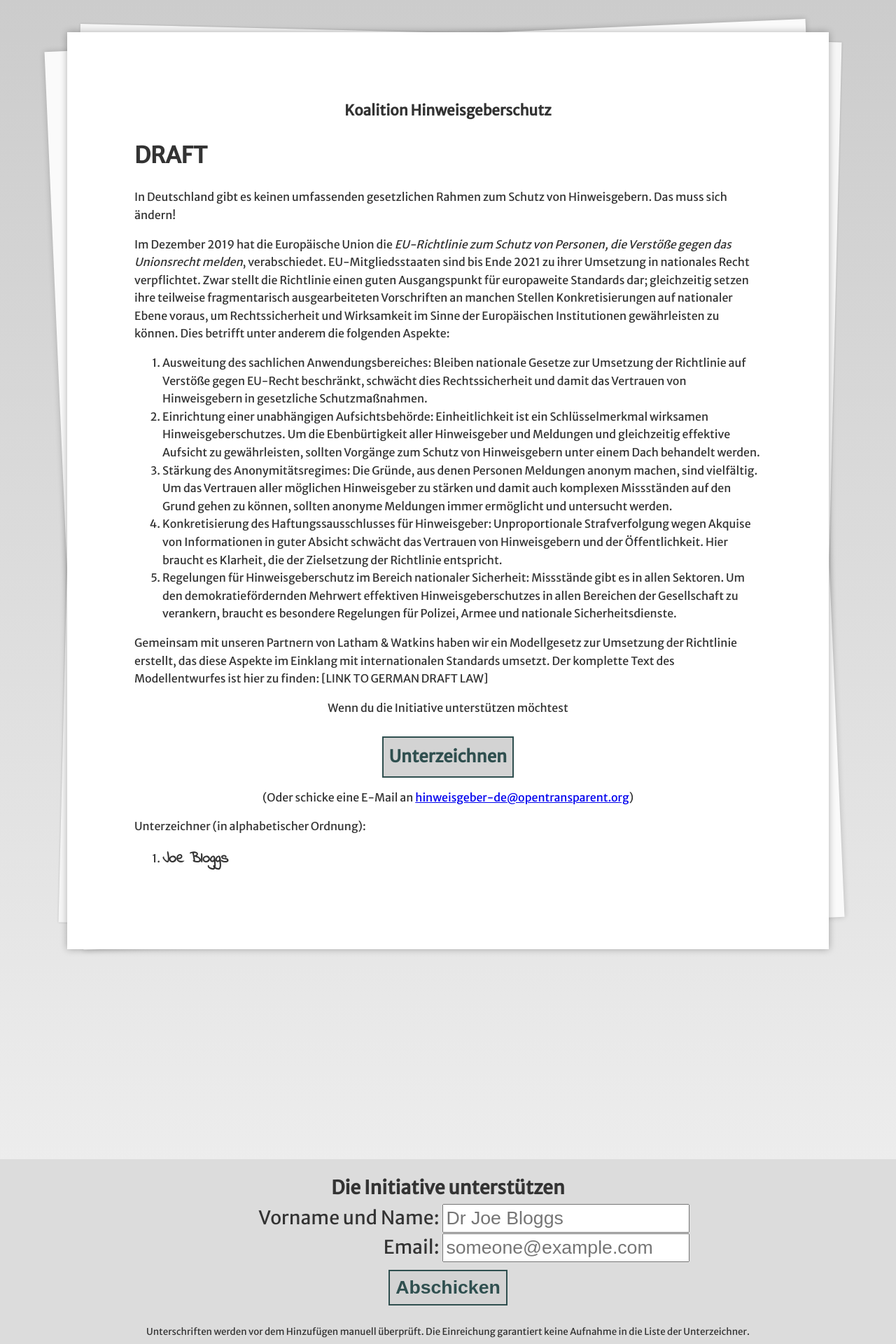
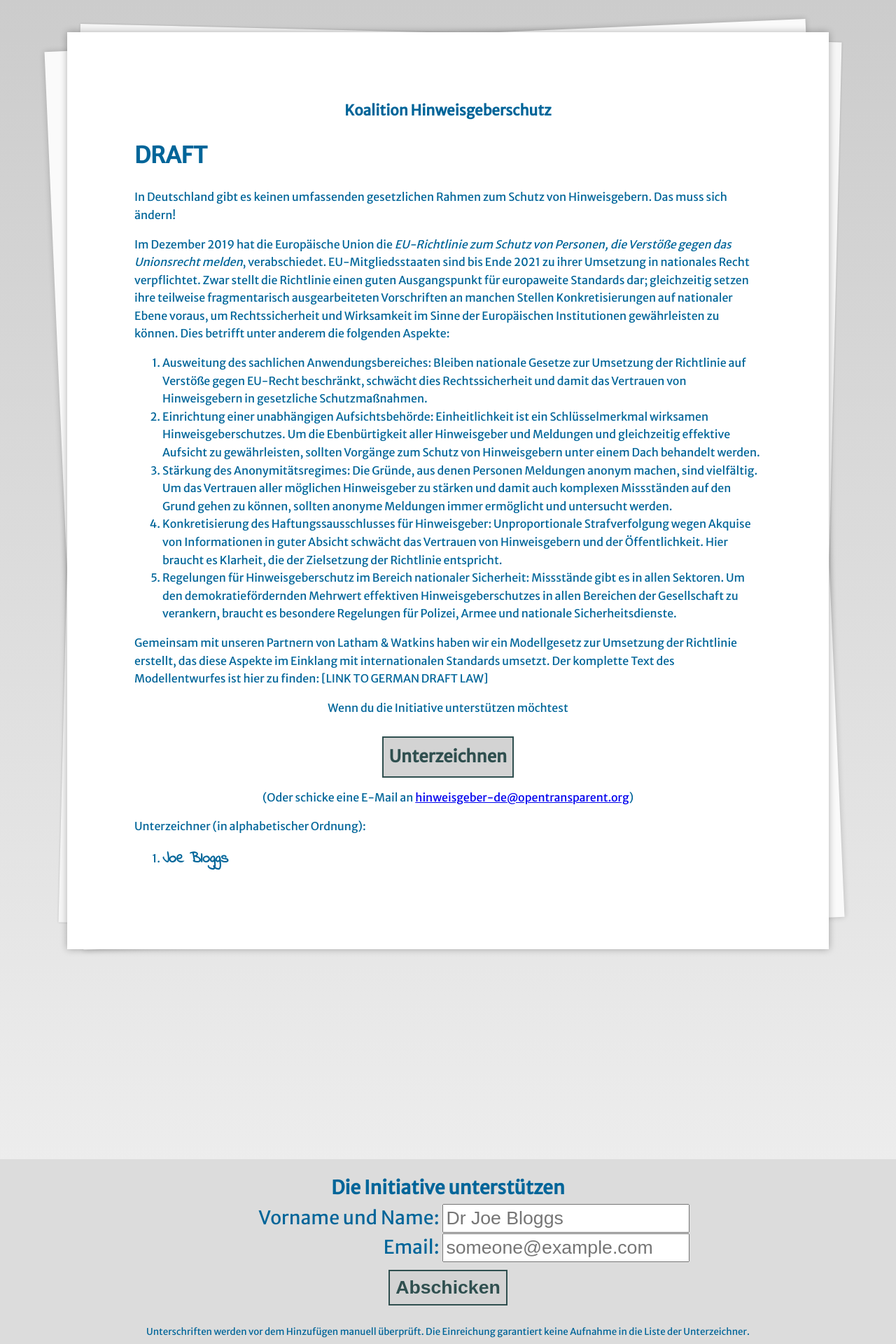
Before and after one commit to opentransparent/hinweisgeber-de, a Jekyll site: the page built from index.html, in a window 1280 px wide. Shown: the top 1920 px of the page at 70% size. Built offline with Jekyll 4.4.1, drawn with Linux system fonts in a browser that asks for light colours.

```diff
--- a/css/main.css
+++ b/css/main.css
@@ -44,7 +44,7 @@
   padding-top: 20px;
   font-family: Merriweather Sans, Century Gothic, CenturyGothic, AppleGothic, sans-serif;
   line-height: 1.6;
-  color: #333;
+  color: rgb(0, 101, 153);
 }
 
 .page {
```
